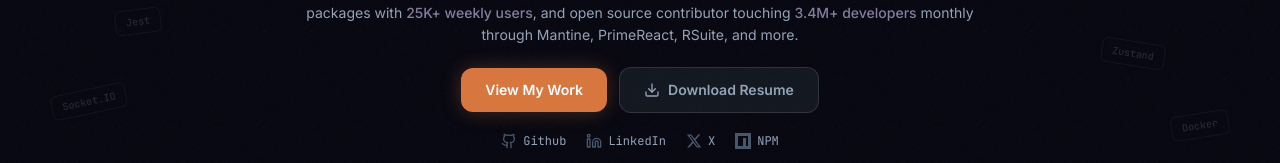
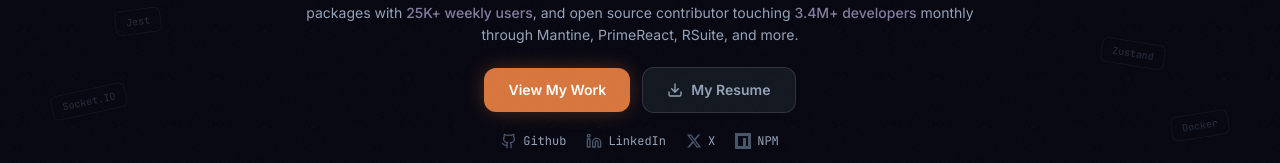
Before and after one commit to jpranays/pranay-portfolio, a React (Vite) app: page / in a window 1280 px wide. Shown: the part 473-636 px from the top of the page. Built offline with nearby package versions, Linux system fonts and the light colour scheme; no server answers.

Commit message:
refactor: enhance button background color based on active section in Navbar

```diff
--- a/src/components/effects/CommandPalette.jsx
+++ b/src/components/effects/CommandPalette.jsx
@@ -26,7 +26,7 @@ const LINK_COMMANDS = [
   { id: "link-npm",       label: "npm profile",              icon: Package,       href: "https://www.npmjs.com/~jpranays"                 },
   { id: "link-leetcode",  label: "LeetCode — @jpranays",     icon: LeetCodeIcon,  href: "https://leetcode.com/u/jpranays"                 },
   { id: "link-source",    label: "Portfolio source code",    icon: Github,        href: "https://github.com/jpranays/pranay-portfolio"    },
-  { id: "link-resume",    label: "Download Resume",          icon: Download,      href: "/Pranay_Jadhav_Resume.pdf", download: true },
+  { id: "link-resume",    label: "My Resume",          icon: Download,      href: "/Pranay_Jadhav_Resume.pdf", download: true },
 ];
 
 const THEME_ICONS = { light: Sun, dark: Moon, system: Monitor };
--- a/src/components/layout/Navbar.jsx
+++ b/src/components/layout/Navbar.jsx
@@ -231,6 +231,11 @@ function Navbar({ activeSection, toggle, isDark, theme, onOpenPalette, musicPlay
                           ? "bg-orange-500/10 text-orange-400"
                           : "text-slate-500 hover:text-slate-800 dark:hover:text-slate-200 hover:bg-slate-100 dark:hover:bg-white/[0.04]"
                       )}
+                      style={{
+                        backgroundColor: activeSection === link.href.replace("#", "")
+                          ? "rgba(var(--ap-500-rgb), 0.08)"
+                          : "transparent",
+                      }}
                     >
                       {link.label}
                     </button>
@@ -245,7 +250,7 @@ function Navbar({ activeSection, toggle, isDark, theme, onOpenPalette, musicPlay
                 onClick={() => { setMobileOpen(false); window.dispatchEvent(new CustomEvent("portfolio:resume-download")); }}
               >
                 <Download className="w-4 h-4" aria-hidden="true" />
-                Download Resume
+                My Resume
               </a>
             </motion.div>
           </motion.div>
--- a/src/components/sections/Hero.jsx
+++ b/src/components/sections/Hero.jsx
@@ -365,7 +365,7 @@ function Hero() {
               onClick={() => window.dispatchEvent(new CustomEvent("portfolio:resume-download"))}
             >
               <Download className="w-4 h-4" aria-hidden="true" />
-              Download Resume
+              My Resume
             </MagneticButton>
           </motion.div>
 
```
